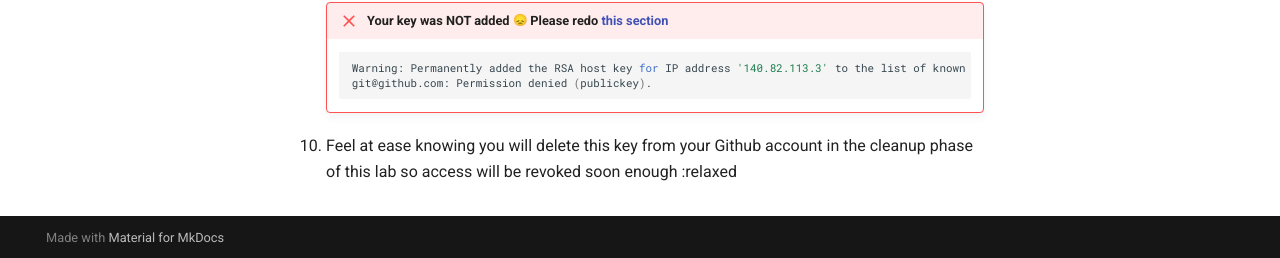
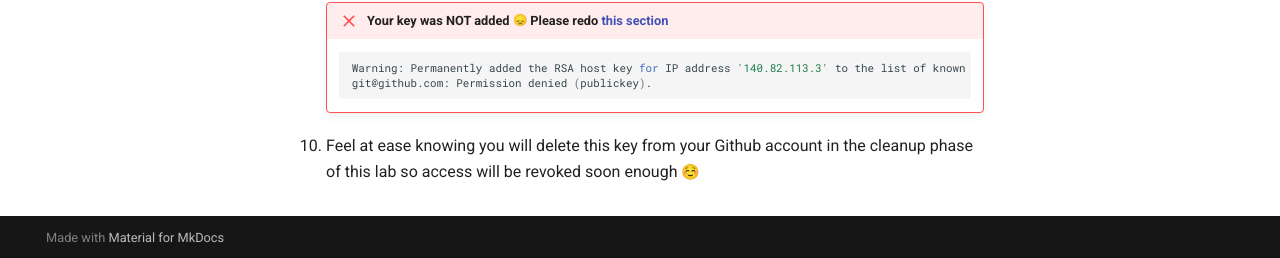
Before and after one commit to ibm-wsc/hyper-protect-virtual-servers-workshop, an MkDocs documentation site: the page built from docs/securebuild-lab/securebuild-setup.md, in a window 1280 px wide and 900 px high, scrolled down 5884 px. Shown: the part 639-897 px from the top of the window. Built offline with MkDocs 1.6.1 and Material for MkDocs 9.7.7, drawn with Linux system fonts in a browser that asks for light colours; emoji names are drawn with the system emoji font; comment, search, counter and statistics services are not loaded.

````diff
--- a/docs/securebuild-lab/securebuild-setup.md
+++ b/docs/securebuild-lab/securebuild-setup.md
@@ -285,4 +285,4 @@
         git@github.com: Permission denied (publickey).
         ```
 
-10. Feel at ease knowing you will delete this key from your Github account in the cleanup phase of this lab so access will be revoked soon enough :relaxed
+10. Feel at ease knowing you will delete this key from your Github account in the cleanup phase of this lab so access will be revoked soon enough :relaxed:
````
Also changed, not shown: docs/securebuild-lab/assignment.md (deleted, +0 -19 lines), docs/securebuild-lab/create-server.md (+1 -1 lines).
